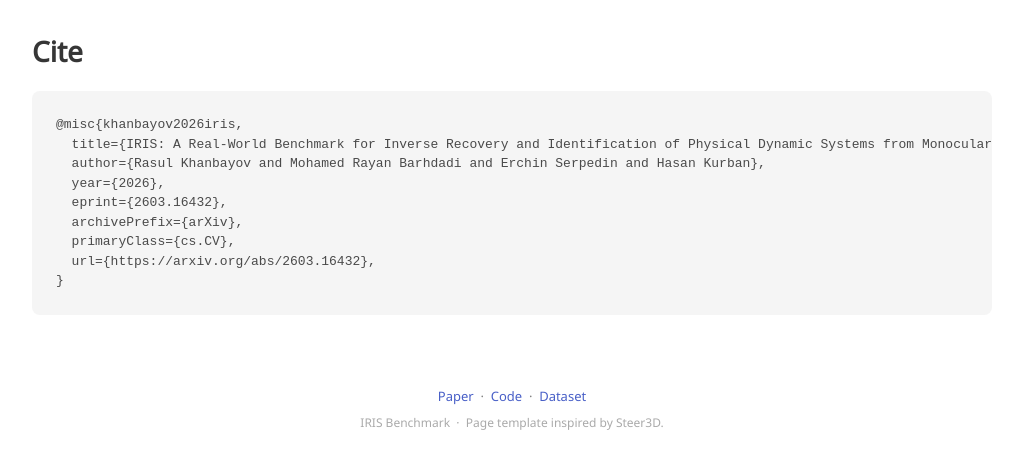
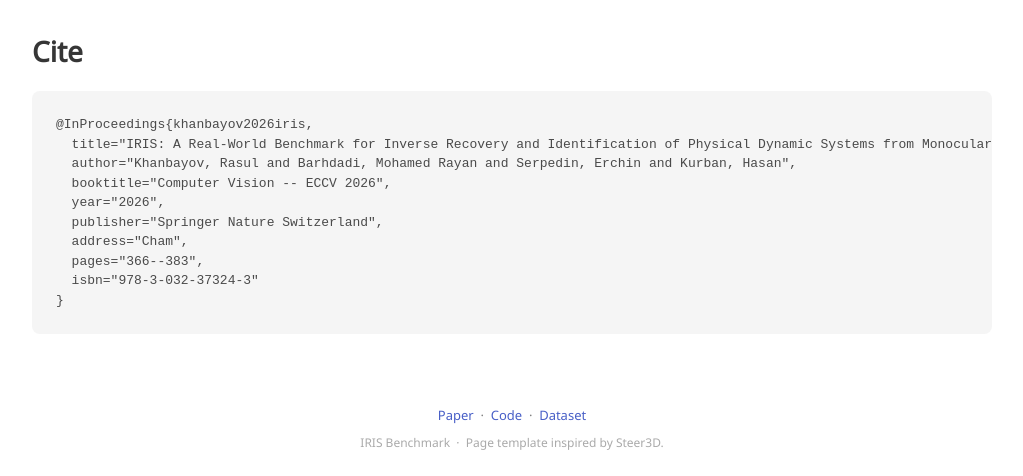
Before and after one commit to KurbanIntelligenceLab/iris-bench, a plain HTML site: page docs/index.html in a window 1280 px wide. Shown: the part 2015-2491 px from the top of the page, without its empty margins (128-1151 px from the left). Drawn offline with nearby package versions, Linux system fonts and the light colour scheme; some icons are missing; a web font is replaced by a local one.

Commit message:
Update BibTeX entry for IRIS publication
Replaced BibTeX entry format from misc to InProceedings.

```diff
--- a/docs/index.html
+++ b/docs/index.html
@@ -474,14 +474,15 @@
     <h2 class="title">Cite</h2>
     <div style="position: relative;">
       <button class="copy-bib-btn" onclick="copyBib()">Copy</button>
-      <pre><code id="bibtex-code">@misc{khanbayov2026iris,
-  title={IRIS: A Real-World Benchmark for Inverse Recovery and Identification of Physical Dynamic Systems from Monocular Video},
-  author={Rasul Khanbayov and Mohamed Rayan Barhdadi and Erchin Serpedin and Hasan Kurban},
-  year={2026},
-  eprint={2603.16432},
-  archivePrefix={arXiv},
-  primaryClass={cs.CV},
-  url={https://arxiv.org/abs/2603.16432},
+      <pre><code id="bibtex-code">@InProceedings{khanbayov2026iris,
+  title="IRIS: A Real-World Benchmark for Inverse Recovery and Identification of Physical Dynamic Systems from Monocular Video",
+  author="Khanbayov, Rasul and Barhdadi, Mohamed Rayan and Serpedin, Erchin and Kurban, Hasan",
+  booktitle="Computer Vision -- ECCV 2026",
+  year="2026",
+  publisher="Springer Nature Switzerland",
+  address="Cham",
+  pages="366--383",
+  isbn="978-3-032-37324-3"
 }</code></pre>
     </div>
   </div>
```
